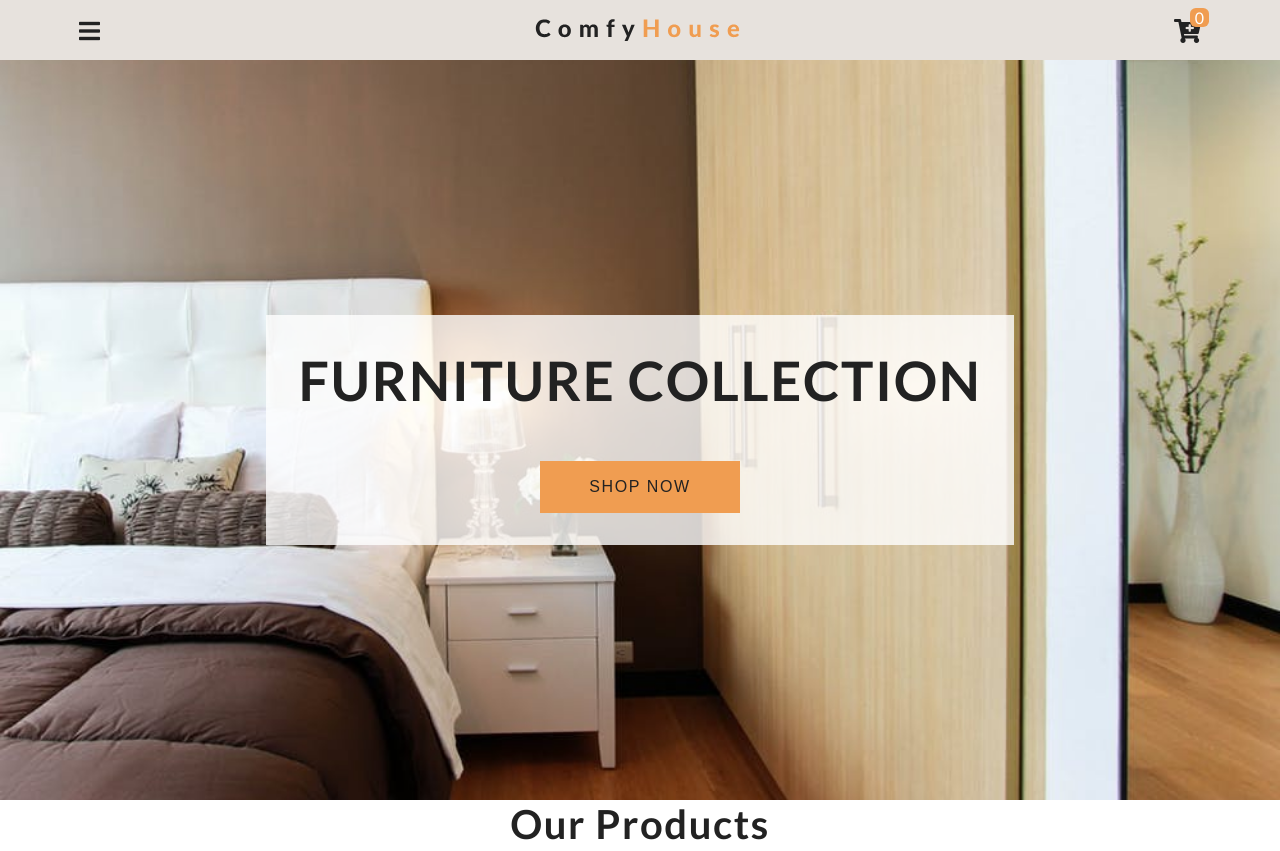
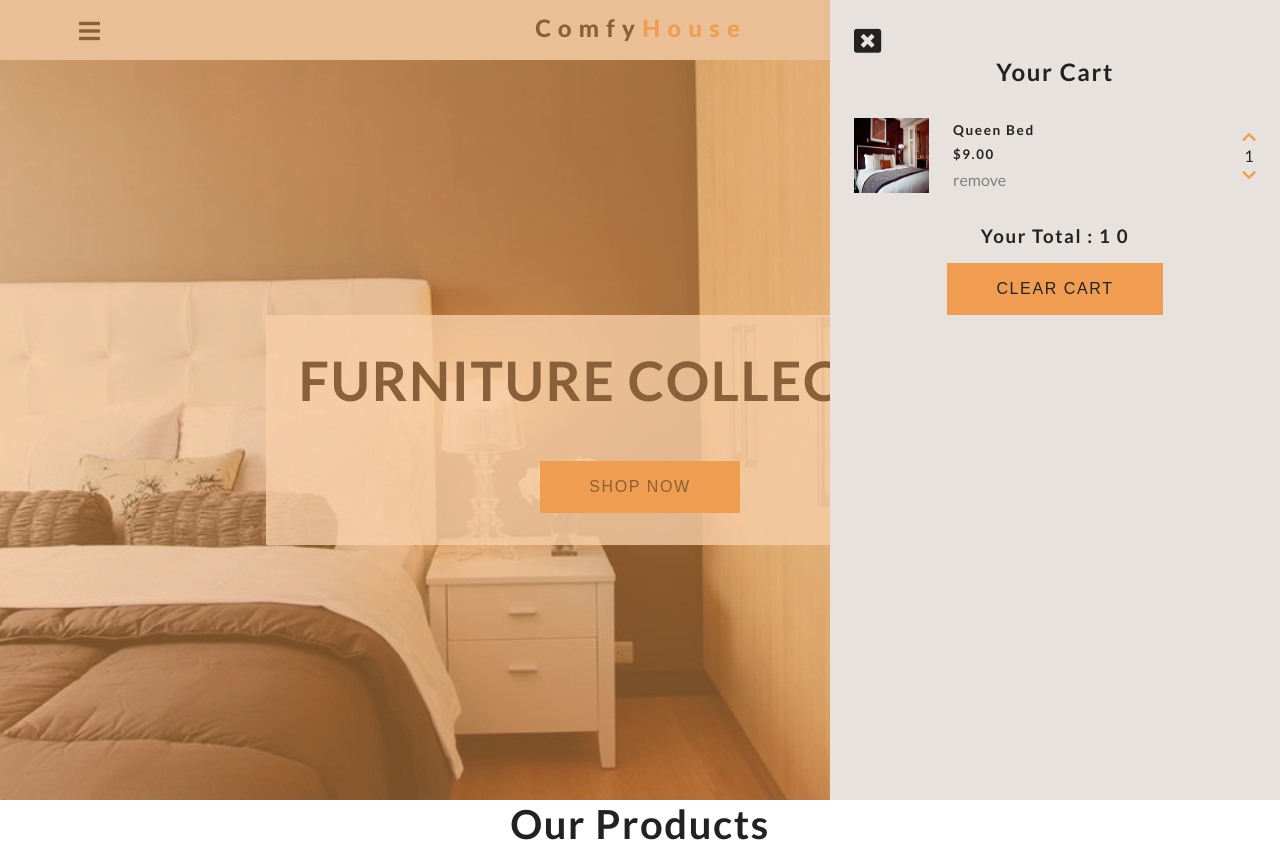
Before and after one commit to levintoo/comfy-house-store, a plain HTML site: page index.html in a window 1280 px wide. Shown: the top 851 px of the page. Drawn offline with Linux system fonts and the light colour scheme.

Commit message:
cart design

```diff
--- a/index.html
+++ b/index.html
@@ -61,6 +61,37 @@
         </div>
     </sections>
     <!-- end of products -->
+    <!-- cart -->
+    <div class="cart-overlay">
+        <div class="cart">
+            <span class="close-cart">
+                <i class="fas fa-window-close"></i>
+            </span>
+            <h2>your cart</h2>
+            <div class="cart-content">
+                <!-- cart item -->
+                <div class="cart-item">
+                    <img src="./images/product-1.jpeg" alt="product">
+                    <div>
+                        <h4>queen bed</h4>
+                        <h5>$9.00</h5>
+                        <span class="remove-item">remove</span>
+                    </div>
+                    <div>
+                        <i class="fas fa-chevron-up"></i>
+                        <p class="item-amount">1</p>
+                        <i class="fas fa-chevron-down"></i>
+                    </div>
+                </div>
+                <!-- end of cart item -->
+            </div>
+            <div class="cart-footer">
+                <h3>your total : 1 <span class="cart-total">0</span></h3>
+                <button class="clear-cart banner-btn">clear cart</button>
+            </div>
+        </div>
+    </div>
+    <!-- end of cart -->
     <script src="app.js"></script>
 </body>
 
--- a/main.css
+++ b/main.css
@@ -175,7 +175,7 @@ body {
   transition: var(--mainTransition);
   background: rgb(240, 157, 81, 0.5);
   z-index: 2;
-  visibility: hidden;
+  /* visibility: hidden; */
 }
 .cart {
   position: fixed;
@@ -188,7 +188,7 @@ body {
   background: rgb(231, 226, 221);
   padding: 1.5rem;
   transition: var(--mainTransition);
-  transform: translateX(100%);
+  /* transform: translateX(100%); */
 }
 .showCart {
   transform: translateX(0);
```
